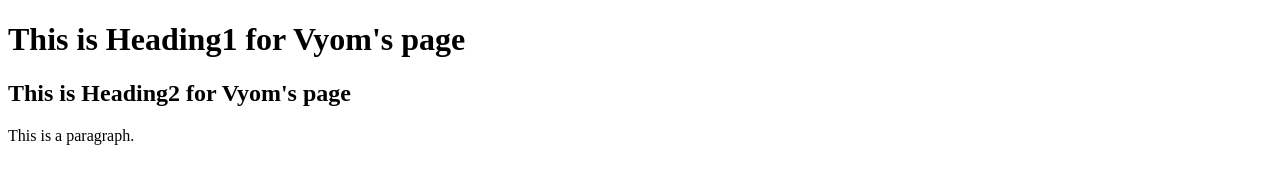
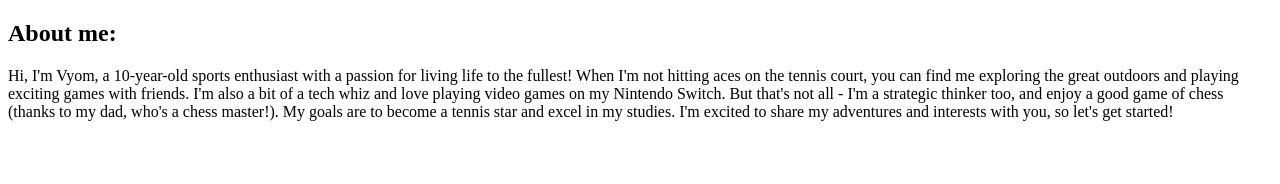
Before and after one commit to soniccreator/me, a plain HTML site: page index.html in a window 1280 px wide. Drawn offline with Linux system fonts and the light colour scheme.

Commit message:
updated intro

```diff
--- a/index.html
+++ b/index.html
@@ -4,8 +4,9 @@
         <title>About Vyom</title>
     </head>
     <body>
-        <h1>This is Heading1 for Vyom's page</h1>
-        <h2>This is Heading2 for Vyom's page</h2>
-        <p>This is a paragraph.</p>
+
+        <h2>About me:</h2>
+        <p>Hi, I'm Vyom, a 10-year-old sports enthusiast with a passion for living life to the fullest!
+            When I'm not hitting aces on the tennis court, you can find me exploring the great outdoors and playing exciting games with friends. I'm also a bit of a tech whiz and love playing video games on my Nintendo Switch. But that's not all - I'm a strategic thinker too, and enjoy a good game of chess (thanks to my dad, who's a chess master!). My goals are to become a tennis star and excel in my studies. I'm excited to share my adventures and interests with you, so let's get started!</p>
     </body>
 </html>
```
